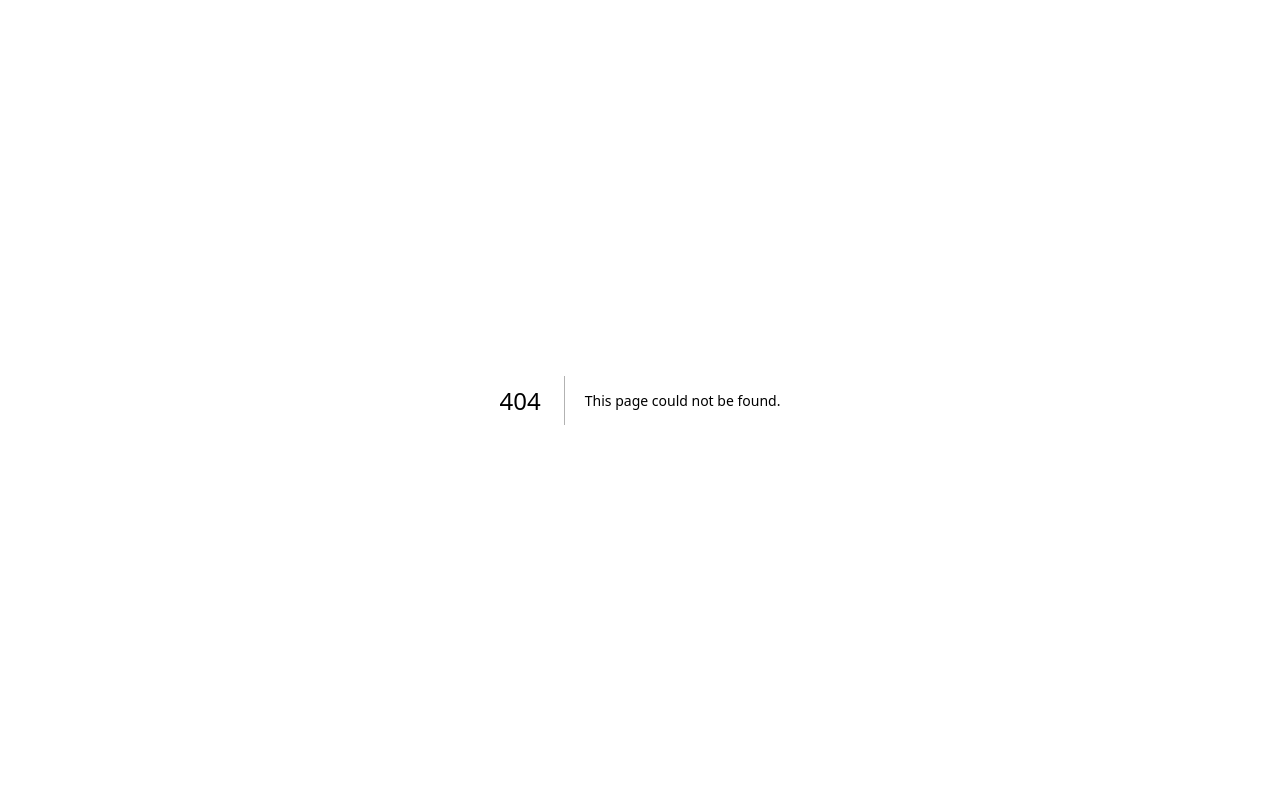
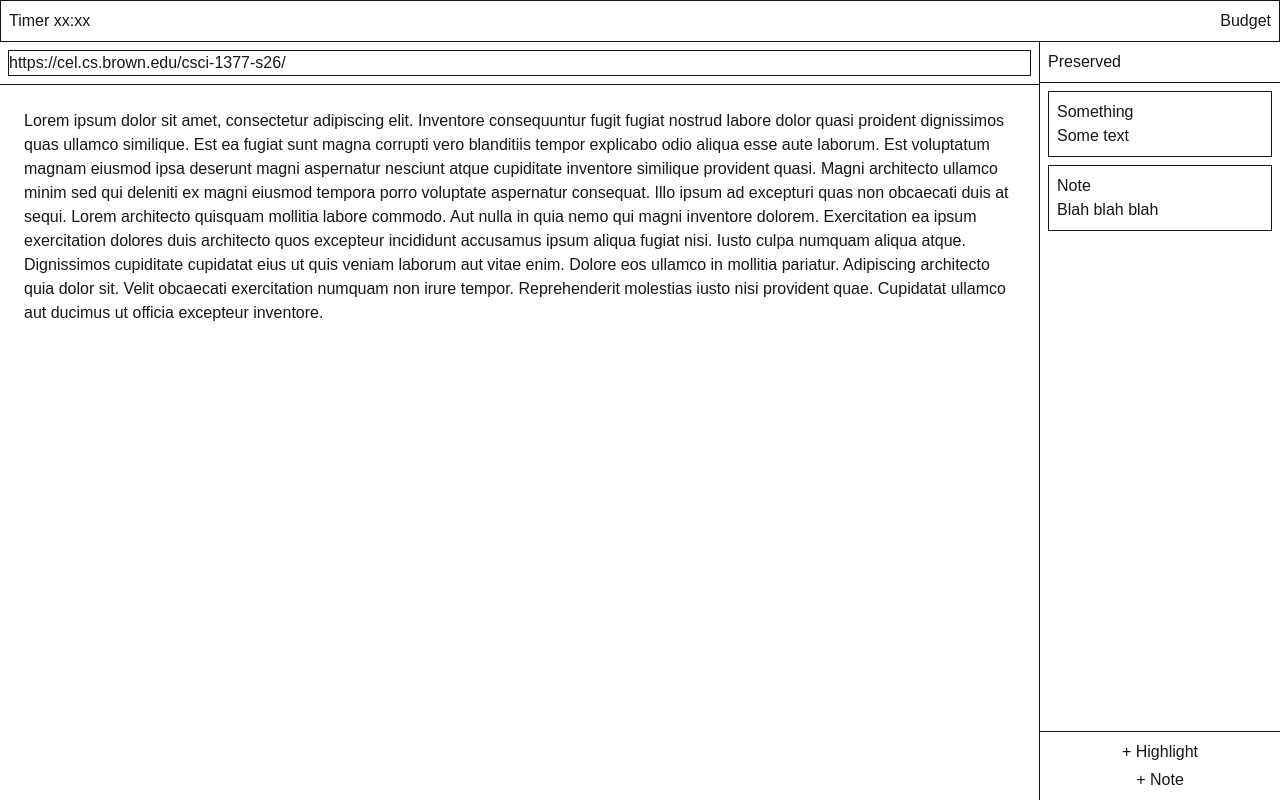
Before and after one commit to spoonmilk/eternally-decaying-garden, a Next.js app: page /explore in a window 1280 px wide. Before the commit this address had no page. Built offline with nearby package versions, Linux system fonts and the light colour scheme.

Commit message:
Design ideas and sketches

```diff
--- /dev/null
+++ b/src/app/explore/page.tsx
@@ -0,0 +1,48 @@
+export default function Explore() {
+    return (
+        <div style={{ display: "flex", flexDirection: "column", height: "100vh" }}>
+            <header style={{ border: "1px solid", borderBottom: "1px solid", padding: 8, display: "flex", justifyContent: "space-between" }}>
+                <span>Timer xx:xx</span>
+                <span>Budget</span>
+            </header>
+
+            <div style={{ display: "flex", flex: 1, overflow: "hidden" }}>
+                <div style={{ display: "flex", flexDirection: "column", flex: 1, borderRight: "1px solid", overflow: "hidden" }}>
+                    <nav style={{ borderBottom: "1px solid", padding: 8, display: "flex", gap: 8 }}>
+                        <input type="text" defaultValue="https://cel.cs.brown.edu/csci-1377-s26/" readOnly style={{ flex: 1, border: "1px solid" }} />
+                    </nav>
+
+                    <article style={{ flex: 1, overflow: "auto", padding: 24 }}>
+                        <p>
+                            Lorem ipsum dolor sit amet, consectetur adipiscing elit. Inventore consequuntur fugit fugiat nostrud labore dolor quasi proident dignissimos quas ullamco similique. Est ea fugiat sunt magna corrupti vero blanditiis tempor explicabo odio aliqua esse aute laborum. Est voluptatum magnam eiusmod ipsa deserunt magni aspernatur nesciunt atque cupiditate inventore similique provident quasi. Magni architecto ullamco minim sed qui deleniti ex magni eiusmod tempora porro voluptate aspernatur consequat. Illo ipsum ad excepturi quas non obcaecati duis at sequi. Lorem architecto quisquam mollitia labore commodo. Aut nulla in quia nemo qui magni inventore dolorem.
+
+                            Exercitation ea ipsum exercitation dolores duis architecto quos excepteur incididunt accusamus ipsum aliqua fugiat nisi. Iusto culpa numquam aliqua atque. Dignissimos cupiditate cupidatat eius ut quis veniam laborum aut vitae enim. Dolore eos ullamco in mollitia pariatur. Adipiscing architecto quia dolor sit.
+
+                            Velit obcaecati exercitation numquam non irure tempor. Reprehenderit molestias iusto nisi provident quae. Cupidatat ullamco aut ducimus ut officia excepteur inventore.
+                        </p>
+                    </article>
+                </div>
+
+                <aside style={{ display: "flex", flexDirection: "column", width: 240, overflow: "hidden" }}>
+                    <div style={{ borderBottom: "1px solid", padding: 8 }}>Preserved</div>
+
+                    <ul style={{ flex: 1, overflow: "auto", padding: 8, listStyle: "none", margin: 0 }}>
+                        <li style={{ border: "1px solid", padding: 8, marginBottom: 8 }}>
+                            <span>Something</span>
+                            <p>Some text</p>
+                        </li>
+                        <li style={{ border: "1px solid", padding: 8 }}>
+                            <span>Note</span>
+                            <p>Blah blah blah</p>
+                        </li>
+                    </ul>
+
+                    <div style={{ borderTop: "1px solid", padding: 8, display: "flex", flexDirection: "column", gap: 4 }}>
+                        <button type="button">+ Highlight</button>
+                        <button type="button">+ Note</button>
+                    </div>
+                </aside>
+            </div>
+        </div>
+    );
+}
--- a/src/app/layout.tsx
+++ b/src/app/layout.tsx
@@ -13,8 +13,8 @@ const geistMono = Geist_Mono({
 });
 
 export const metadata: Metadata = {
-  title: "Create Next App",
-  description: "Generated by create next app",
+  title: "The Internet as an Eternally Decaying Garden",
+  description: "An interactive experience about link rot and digital preservation.",
 };
 
 export default function RootLayout({
--- a/src/app/page.tsx
+++ b/src/app/page.tsx
@@ -1,65 +1,25 @@
-import Image from "next/image";
+export default function Home() {
+    return (
+        <main style={{ display: "flex", flexDirection: "column", alignItems: "center", justifyContent: "center", minHeight: "100vh" }}>
+            <div style={{ border: "1px solid", width: 600 }}>
+                <div style={{ borderBottom: "1px solid", padding: 8 }}>
+                    The Internet as an Eternally Decaying Garden
+                </div>
 
-export default function Home() {
-  return (
-    <div className="flex flex-col flex-1 items-center justify-center bg-zinc-50 font-sans dark:bg-black">
-      <main className="flex flex-1 w-full max-w-3xl flex-col items-center justify-between py-32 px-16 bg-white dark:bg-black sm:items-start">
-        <Image
-          className="dark:invert"
-          src="/next.svg"
-          alt="Next.js logo"
-          width={100}
-          height={20}
-          priority
-        />
-        <div className="flex flex-col items-center gap-6 text-center sm:items-start sm:text-left">
-          <h1 className="max-w-xs text-3xl font-semibold leading-10 tracking-tight text-black dark:text-zinc-50">
-            To get started, edit the page.tsx file.
-          </h1>
-          <p className="max-w-md text-lg leading-8 text-zinc-600 dark:text-zinc-400">
-            Looking for a starting point or more instructions? Head over to{" "}
-            <a
-              href="https://vercel.com/templates?framework=next.js&utm_source=create-next-app&utm_medium=appdir-template-tw&utm_campaign=create-next-app"
-              className="font-medium text-zinc-950 dark:text-zinc-50"
-            >
-              Templates
-            </a>{" "}
-            or the{" "}
-            <a
-              href="https://nextjs.org/learn?utm_source=create-next-app&utm_medium=appdir-template-tw&utm_campaign=create-next-app"
-              className="font-medium text-zinc-950 dark:text-zinc-50"
-            >
-              Learning
-            </a>{" "}
-            center.
-          </p>
-        </div>
-        <div className="flex flex-col gap-4 text-base font-medium sm:flex-row">
-          <a
-            className="flex h-12 w-full items-center justify-center gap-2 rounded-full bg-foreground px-5 text-background transition-colors hover:bg-[#383838] dark:hover:bg-[#ccc] md:w-[158px]"
-            href="https://vercel.com/new?utm_source=create-next-app&utm_medium=appdir-template-tw&utm_campaign=create-next-app"
-            target="_blank"
-            rel="noopener noreferrer"
-          >
-            <Image
-              className="dark:invert"
-              src="/vercel.svg"
-              alt="Vercel logomark"
-              width={16}
-              height={16}
-            />
-            Deploy Now
-          </a>
-          <a
-            className="flex h-12 w-full items-center justify-center rounded-full border border-solid border-black/[.08] px-5 transition-colors hover:border-transparent hover:bg-black/[.04] dark:border-white/[.145] dark:hover:bg-[#1a1a1a] md:w-[158px]"
-            href="https://nextjs.org/docs?utm_source=create-next-app&utm_medium=appdir-template-tw&utm_campaign=create-next-app"
-            target="_blank"
-            rel="noopener noreferrer"
-          >
-            Documentation
-          </a>
-        </div>
-      </main>
-    </div>
-  );
+                <section style={{ padding: 24 }}>
+                    <h1>Lorem ipsum dolor sit amet</h1>
+                    <p>
+                        Lorem ipsum dolor sit amet, consectetur adipiscing elit. Sed do eiusmod tempor
+                        incididunt ut labore et dolore magna aliqua. Ut enim ad minim veniam, quis nostrud
+                        exercitation ullamco laboris nisi ut aliquip ex ea commodo consequat.
+                    </p>
+                </section>
+
+                <nav style={{ borderTop: "1px solid", padding: 8, display: "flex", justifyContent: "space-between" }}>
+                    <button type="button">← Back</button>
+                    <button type="button">Next →</button>
+                </nav>
+            </div>
+        </main>
+    );
 }
```
Also changed, not shown: package.json (+7 -6 lines), 2 other files (tests, documents, lock files or other folders).
